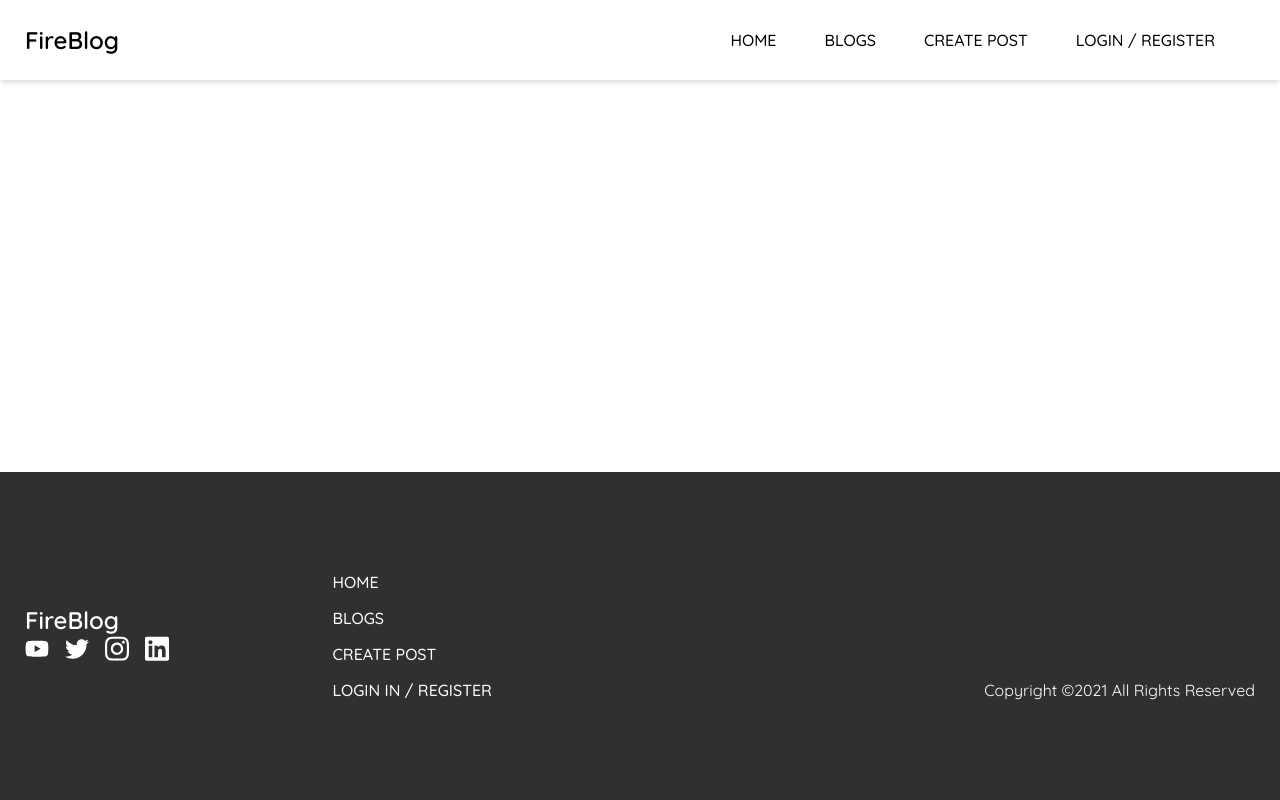
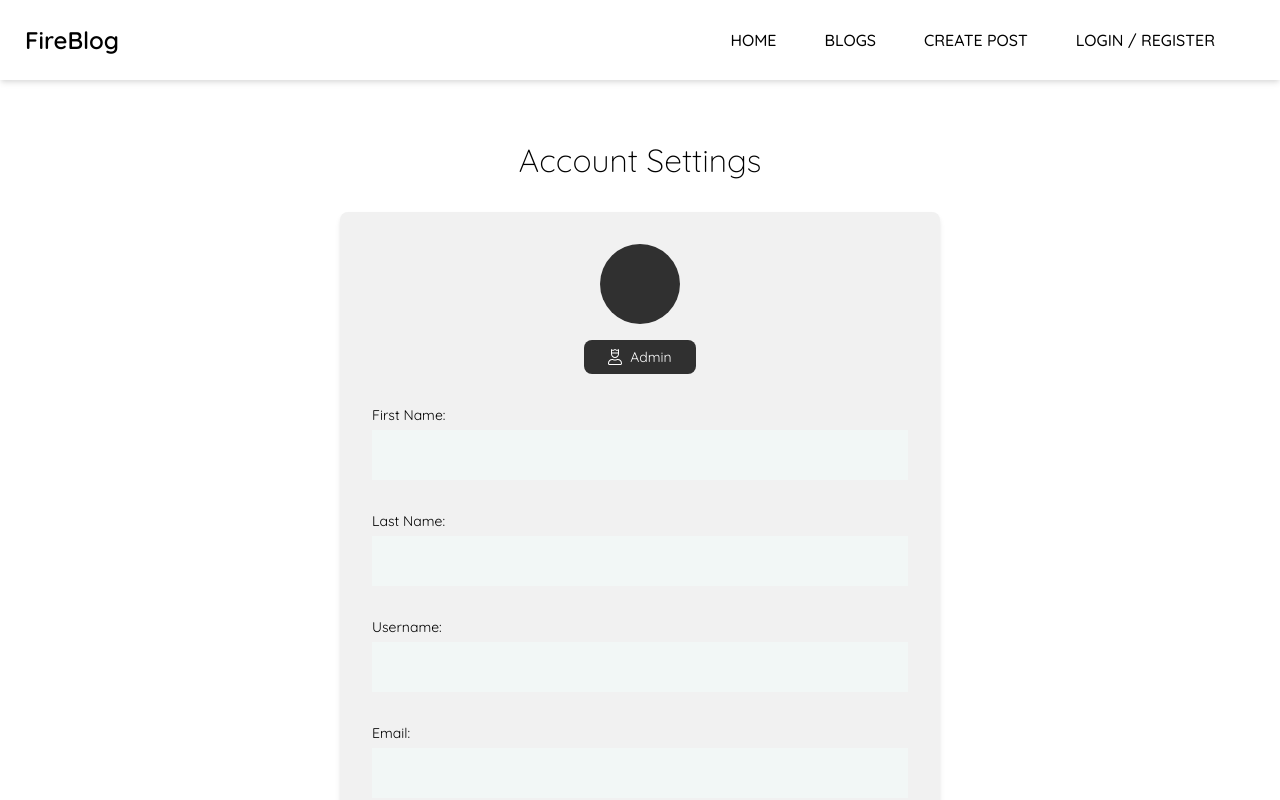
Before and after one commit to alex-codeur/fireblog, a Vue app: page /profile in a window 1280 px wide. Shown: the top 800 px of the page. Built offline with nearby package versions, Linux system fonts and the light colour scheme; no server answers; what vue2-editor would draw is missing.

Commit message:
mise en place de page d'edition d'un profile

```diff
--- a/src/components/Navigation.vue
+++ b/src/components/Navigation.vue
@@ -36,13 +36,13 @@
             </div>
             <div class="options">
               <div class="option">
-                <router-link class="option" to="#">
+                <router-link class="option" :to="{ name: 'Profile' }">
                   <userIcon class="icon" />
                   <p>Profile</p>
                 </router-link>
               </div>
               <div class="option">
-                <router-link class="option" to="#">
+                <router-link class="option" :to="{ name: 'Admin' }">
                   <adminIcon class="icon" />
                   <p>Admin</p>
                 </router-link>
--- a/src/router/index.js
+++ b/src/router/index.js
@@ -5,6 +5,8 @@
 import Login from "../views/Login.vue";
 import Register from "../views/Register.vue";
 import ForgotPassword from "../views/ForgotPassword.vue";
+import Profile from "../views/Profile.vue";
+import Admin from "../views/Admin.vue";
 
 Vue.use(VueRouter);
 
@@ -49,6 +51,22 @@
       title: "Forgot Password"
     }
   },
+  {
+    path: "/profile",
+    name: "Profile",
+    component: Profile,
+    meta: {
+      title: "Profile"
+    }
+  },
+  {
+    path: "/admin",
+    name: "Admin",
+    component: Admin,
+    meta: {
+      title: "Admin"
+    }
+  },
 ];
 
 const router = new VueRouter({
--- a/src/store/index.js
+++ b/src/store/index.js
@@ -58,6 +58,15 @@
         state.profileFirstName.match(/(\b\S)?/g).join("") +
         state.profileLastName.match(/(\b\S)?/g).join("");
     },
+    changeFirstName(state, payload) {
+      state.profileFirstName = payload;
+    },
+    changeLastName(state, payload) {
+      state.profileLastName = payload;
+    },
+    changeUserName(state, payload) {
+      state.profileUserName = payload;
+    },
   },
   actions: {
     async getCurrentUser({ commit }) {
--- /dev/null
+++ b/src/views/Profile.vue
@@ -0,0 +1,177 @@
+<template>
+  <div class="profile">
+    <Modal
+      v-if="modalActive"
+      :modalMessage="modalMessage"
+      v-on:close-modal="closeModal"
+    />
+    <div class="container">
+      <h2>Account Settings</h2>
+      <div class="profile-info">
+        <div class="initials">{{ $store.state.profileInitials }}</div>
+        <div class="admin-badge">
+          <adminIcon class="icon" />
+          <span>admin</span>
+        </div>
+        <div class="input">
+          <label for="firstName">First Name:</label>
+          <input type="text" id="firstName" v-model="firstName" />
+        </div>
+        <div class="input">
+          <label for="lastName">Last Name:</label>
+          <input type="text" id="lastName" v-model="lastName" />
+        </div>
+        <div class="input">
+          <label for="username">Username:</label>
+          <input type="text" id="username" v-model="username" />
+        </div>
+        <div class="input">
+          <label for="email">Email:</label>
+          <input disabled type="email" id="email" v-model="email" />
+        </div>
+        <button>Save Changes</button>
+      </div>
+    </div>
+  </div>
+</template>
+
+<script>
+import Modal from "../components/Modal.vue";
+import adminIcon from "../assets/Icons/user-crown-light.svg";
+export default {
+  name: "Profile",
+  components: {
+    Modal,
+    adminIcon,
+  },
+  data() {
+    return {
+      modalMessage: "Changes were saved",
+      modalActive: null,
+    };
+  },
+  methods: {
+    closeModal() {
+      this.modalActive = !this.modalActive;
+    },
+  },
+  computed: {
+    firstName: {
+      get() {
+        return this.$store.state.profileFirstName;
+      },
+      set(payload) {
+        this.$store.commit("changeFirstName", payload);
+      },
+    },
+    lastName: {
+      get() {
+        return this.$store.state.profileLastName;
+      },
+      set(payload) {
+        this.$store.commit("changeLastName", payload);
+      },
+    },
+    username: {
+      get() {
+        return this.$store.state.profileUserName;
+      },
+      set(payload) {
+        this.$store.commit("changeUsername", payload);
+      },
+    },
+    email() {
+      return this.$store.state.profileEmail;
+    },
+  },
+};
+</script>
+
+<style lang="scss" scoped>
+.profile {
+  .container {
+    max-width: 1000px;
+    padding: 60px 25px;
+
+    h2 {
+      text-align: center;
+      margin-bottom: 16px;
+      font-weight: 300;
+      font-size: 32px;
+    }
+
+    .profile-info {
+      border-radius: 8px;
+      box-shadow: 0 4px 6px -1px rgba(0, 0, 0, 0.1),
+        0 2px 4px -1px rgba(0, 0, 0, 0.06);
+      padding: 32px;
+      background-color: #f1f1f1;
+      display: flex;
+      flex-direction: column;
+      max-width: 600px;
+      margin: 32px auto;
+
+      .initials {
+        position: initial;
+        width: 80px;
+        height: 80px;
+        font-size: 32px;
+        background-color: #303030;
+        color: #fff;
+        display: flex;
+        align-items: center;
+        align-self: center;
+        justify-content: center;
+        border-radius: 50%;
+      }
+
+      .admin-badge {
+        display: flex;
+        align-self: center;
+        color: #fff;
+        font-size: 14px;
+        padding: 8px 24px;
+        border-radius: 8px;
+        background-color: #303030;
+        margin: 16px 0;
+        text-align: center;
+        text-transform: capitalize;
+
+        .icon {
+          width: 14px;
+          height: auto;
+          margin-right: 8px;
+        }
+      }
+
+      .input {
+        margin: 16px 0;
+
+        label {
+          font-size: 14px;
+          display: block;
+          padding-bottom: 6px;
+        }
+
+        input {
+          width: 100%;
+          border: none;
+          background-color: #f2f7f6;
+          padding: 8px;
+          height: 50px;
+          @media (min-width: 900px) {
+          }
+
+          &:focus {
+            outline: none;
+          }
+        }
+      }
+
+      button {
+        align-self: center;
+      }
+    }
+  }
+}
+</style>
```
Also changed, not shown: src/views/Admin.vue (added).
